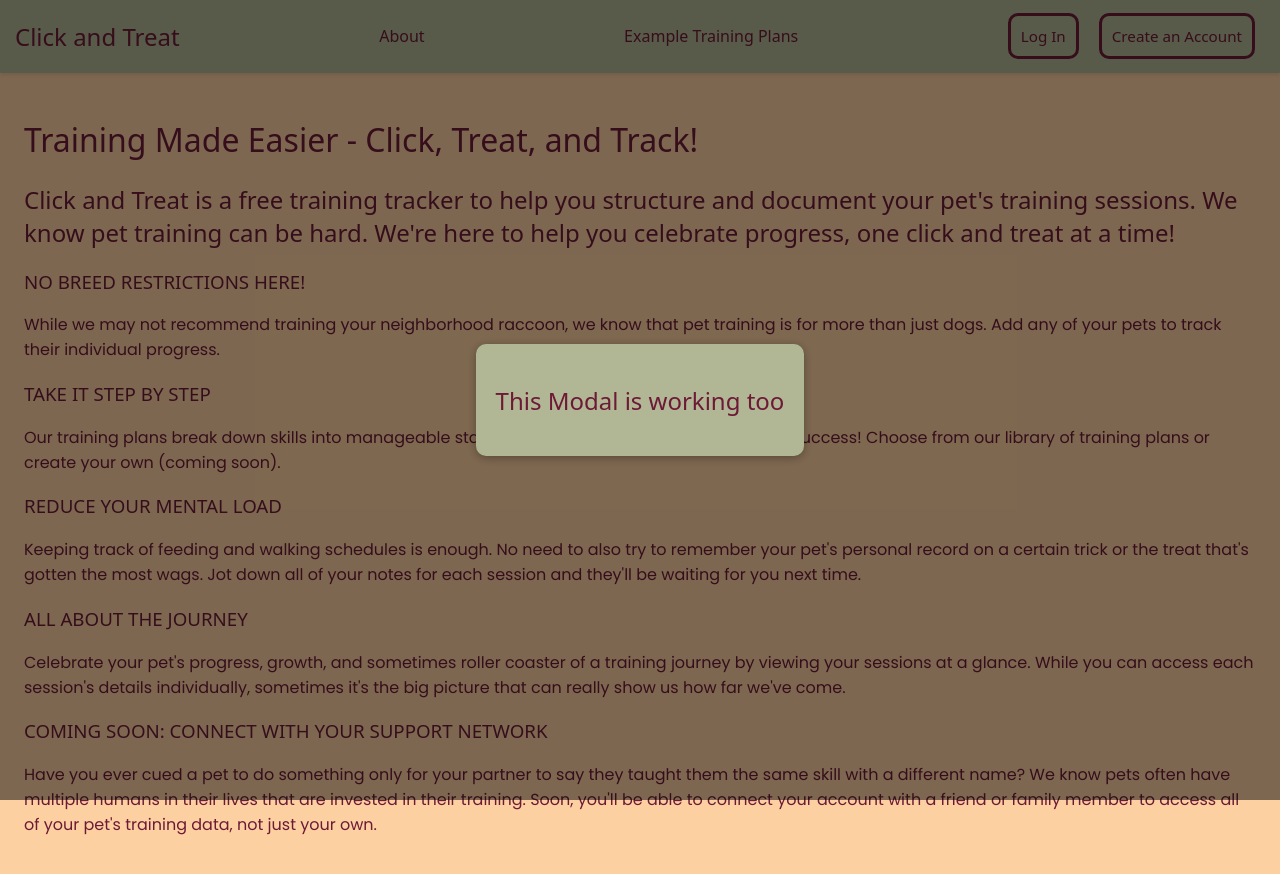
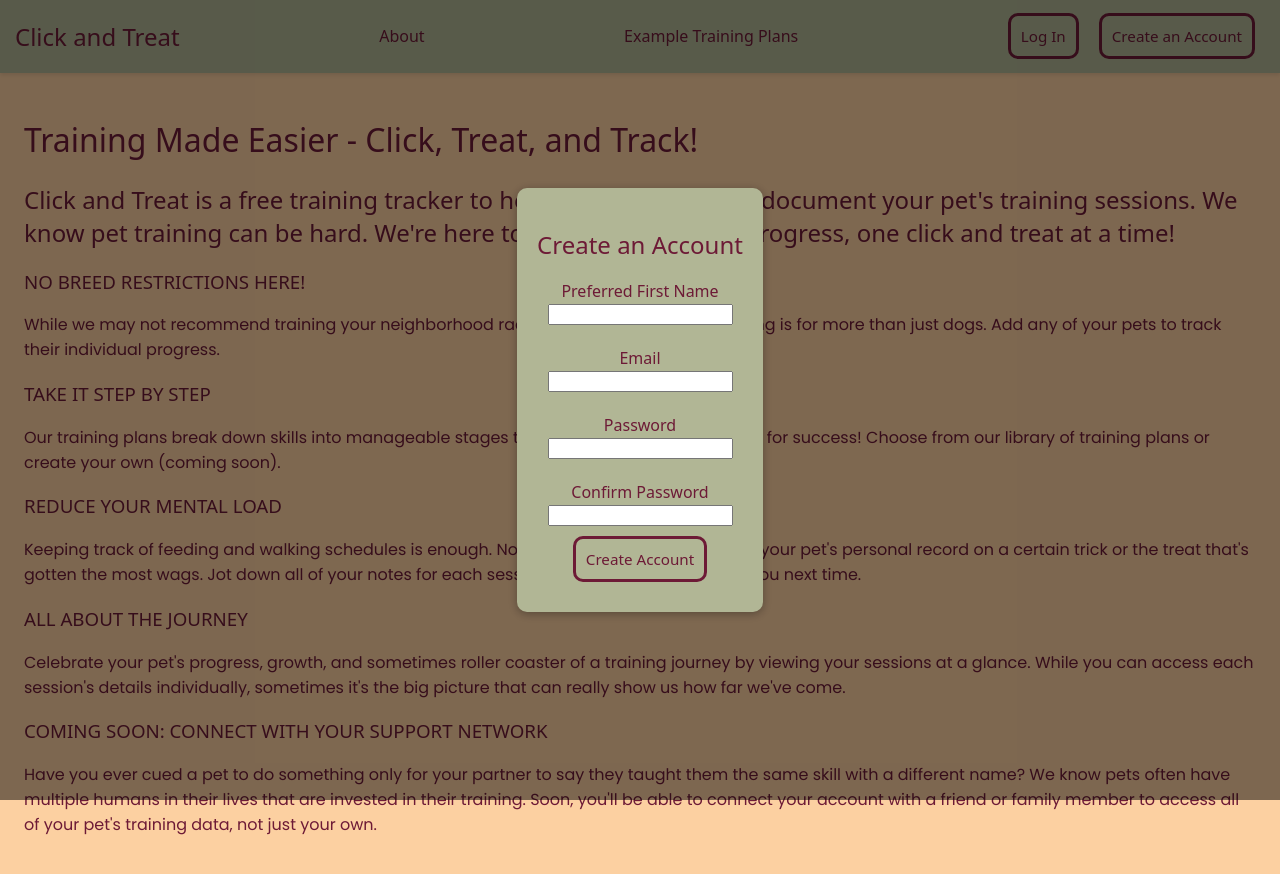
Before and after one commit to tati-guzman/click-and-treat, a React (Vite) app in the folder client/: page / in a window 1280 px wide. Both pictures are taken after a click on the button "Create an Account". Shown: the top 874 px of the page. Built offline with nearby package versions, Linux system fonts and the light colour scheme; a web font is replaced by a local one.

Commit message:
Creates form for new account with real time error handling for password confirmation

```diff
--- a/client/src/components/NewAccountModal.jsx
+++ b/client/src/components/NewAccountModal.jsx
@@ -1,5 +1,5 @@
 //Import necessary functionalities
-import React from 'react';
+import React, { useState, useEffect } from 'react';
 import { UserStatus } from '../context/UserContext';
 
 const NewAccountModal = ({ isOpen, onClose }) => {
@@ -9,43 +9,96 @@ const NewAccountModal = ({ isOpen, onClose }) => {
     //Import user settings to use in user updates
     const { loggedUser, setLoggedUser } = UserStatus();
 
+    //State to hold inputted information
+    const [accountDetails, setAccountDetails] = useState({});
 
-    //Need to create handleSubmit function to create new user account with submitted form information
+    //Create new user account with submitted form information
+    const handleSubmit = async (event) => {
+        event.preventDefault();
+        //Error handling - do not clear form data if there is an error but display info for the user
 
-    // const handleSubmit = async (event) => {
-    //     event.preventDefault();
-    //     // debugger;
-
-    //     //POST form data to server/database and return new user id!
-
-    //     //Error handling - do not clear form data if there is an error but display info for the user
-
-    //     //IF THE POST REQUEST IS SUCCESSFUL:
-    //     //setLoggedUser(the returned user id)
-    //     //setComponent('dashboard')
-    //     //onClose();
-
-    // }
+        //IF THE POST REQUEST IS SUCCESSFUL:
+        //setLoggedUser(the returned user id)
+        //setComponent('dashboard')
+        //onClose();
+        //({ newUser: true, name: name, userId: userId, accessToken: accessToken })
+        setFormErrorMessage(null);
 
 
+    }
+
+    //States to hold message visibility
+    const [passwordMatch, setPasswordMatch] = useState(true);
+    const [formErrorMessage, setFormErrorMessage] = useState(null);
+    const [confirmedPassword, setConfirmedPassword] = useState("");
+
+    //Function to check for passwords matching when either one is changed
+    useEffect(() => {
+        setPasswordMatch(confirmedPassword === accountDetails.password)
+    }, [confirmedPassword, accountDetails.password]);
+
+    //Update state holding submitted details as the user types
+    const handleChange = (event) => {
+        //Pull name associated with question -> will translate to column name in database
+        const name = event.target.name;
+
+        //Pull value inputted to answer field to save for form submission
+        const value = event.target.value;
+
+        if (name === "confirmedPassword") {
+            setConfirmedPassword(value);
+        } else {
+            //Update account details state to hold all inputted answers
+            setAccountDetails(prevAccountDetails => ({ ...prevAccountDetails, [name]: value }));
+        }
+    }
 
     return (
         <div className="modal-overlay" onClick={onClose}>
             <div className="modal-content" onClick={(e) => e.stopPropagation()}>
-            <h1>This Modal is working too</h1>
-            {/* <form onSubmit={handleSubmit}>
-                <label htmlFor="username">Username</label>
-                <input
-                    id="username"
-                    name="username"
-                    type="text"
-                    required
-                    />
+                <h1>Create an Account</h1>
+                <form onSubmit={handleSubmit}>
+                    <label htmlFor="name">Preferred First Name</label><br></br>
+                    <input
+                        type="name"
+                        id="name"
+                        name="name"
+                        value={accountDetails.name || ""}
+                        onChange={handleChange}
+                    /><br></br><br></br>
 
+                    <label htmlFor="email">Email</label><br></br>
+                    <input
+                        type="email"
+                        id="email"
+                        name="email"
+                        value={accountDetails.email || ""}
+                        onChange={handleChange}
+                    /><br></br><br></br>
 
+                    <label htmlFor="password">Password</label><br></br>
+                    <input
+                        type="password"
+                        id="password"
+                        name="password"
+                        value={accountDetails.password || ""}
+                        onChange={handleChange}
+                    /><br></br><br></br>
 
-                <button type="submit">Submit</button>
-                </form> */}
+                    <label htmlFor="confirmedPassword">Confirm Password</label><br></br>
+                    <input
+                        type="password"
+                        id="confirmedPassword"
+                        name="confirmedPassword"
+                        value={confirmedPassword}
+                        onChange={handleChange}
+                    /><br></br>
+                    {!passwordMatch && confirmedPassword && <p>Passwords do not match</p>}
+
+                    <button type="submit">Create Account</button>
+
+                    {formErrorMessage && <p>{formErrorMessage}</p>}
+                </form>
             </div>
         </div>
     )
```
